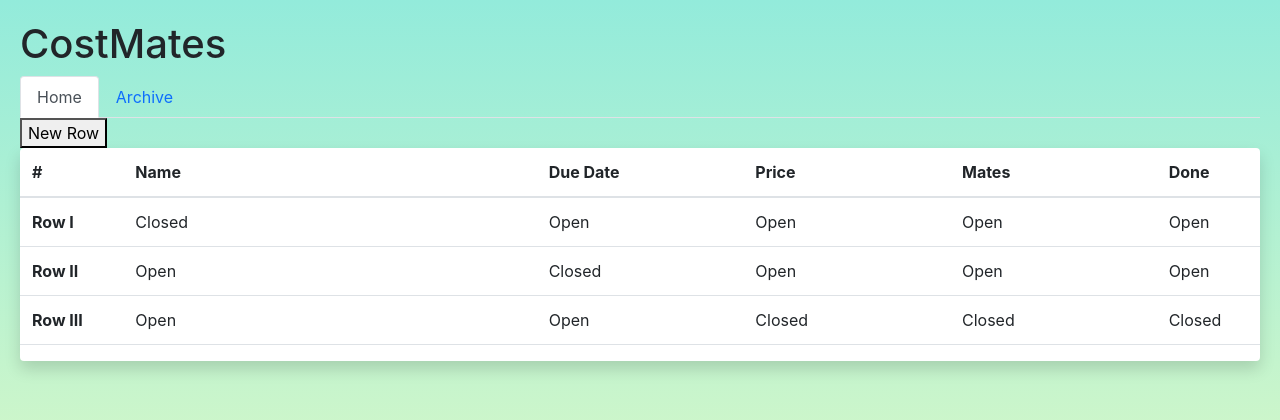
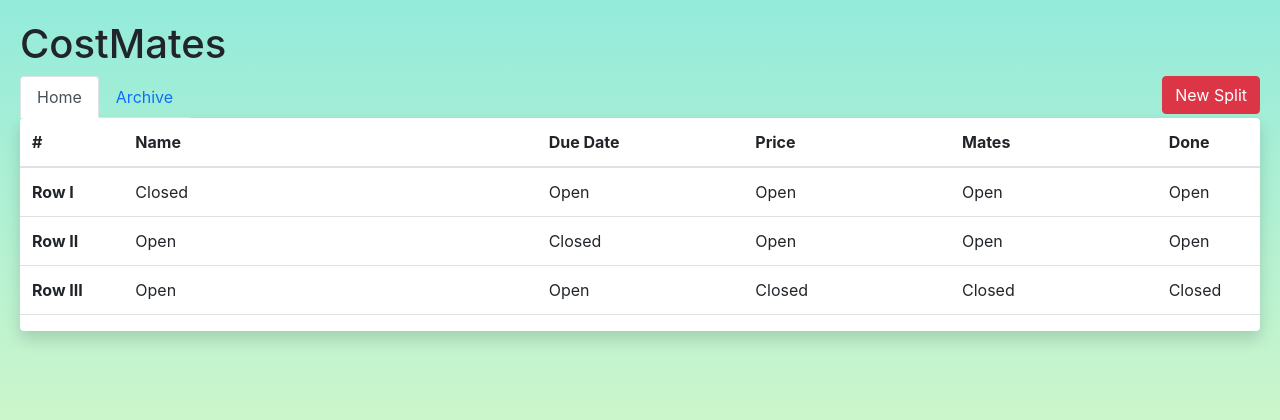
Before and after one commit to xcrowy/CostMates, a Flask app: page /index in a window 1280 px wide. Shown: the top 420 px of the page. Run offline with Flask 2, Linux system fonts and the light colour scheme; some libraries are stand-ins or nearby versions.

Commit message:
new split button css

```diff
--- a/templates/index.html
+++ b/templates/index.html
@@ -13,13 +13,16 @@
 <body>
 
     <h1>CostMates</h1>
+
     <nav>
-        <div class="nav nav-tabs" id="tabs" role="tablist"></div>
+        <div class="d-flex bd-highlight">
+            <div class="nav nav-tabs bd-highlight" id="tabs" role="tablist"></div>
+            <div class="ms-auto bd-highlight">
+                <button class="btn btn-danger pull-right" type="submit" onclick="newRow()">New Split</button>
+            </div>
+        </div>
     </nav>
 
-    <button class="button" onclick="newRow()">
-        New Row
-    </button>
     <div class="table-responsive bg-white rounded shadow">
         <table class="table table-hover table-fixed" id="table">
             <thead>
```
Lines whose indentation alone changed are shown as unchanged.
